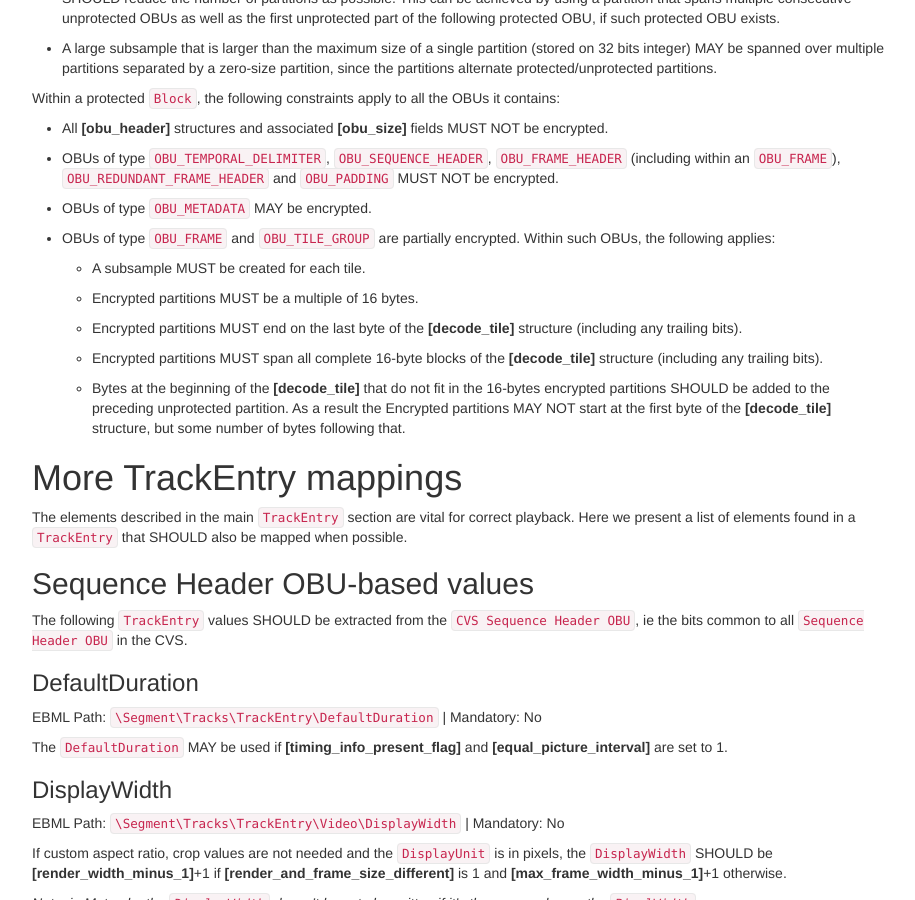
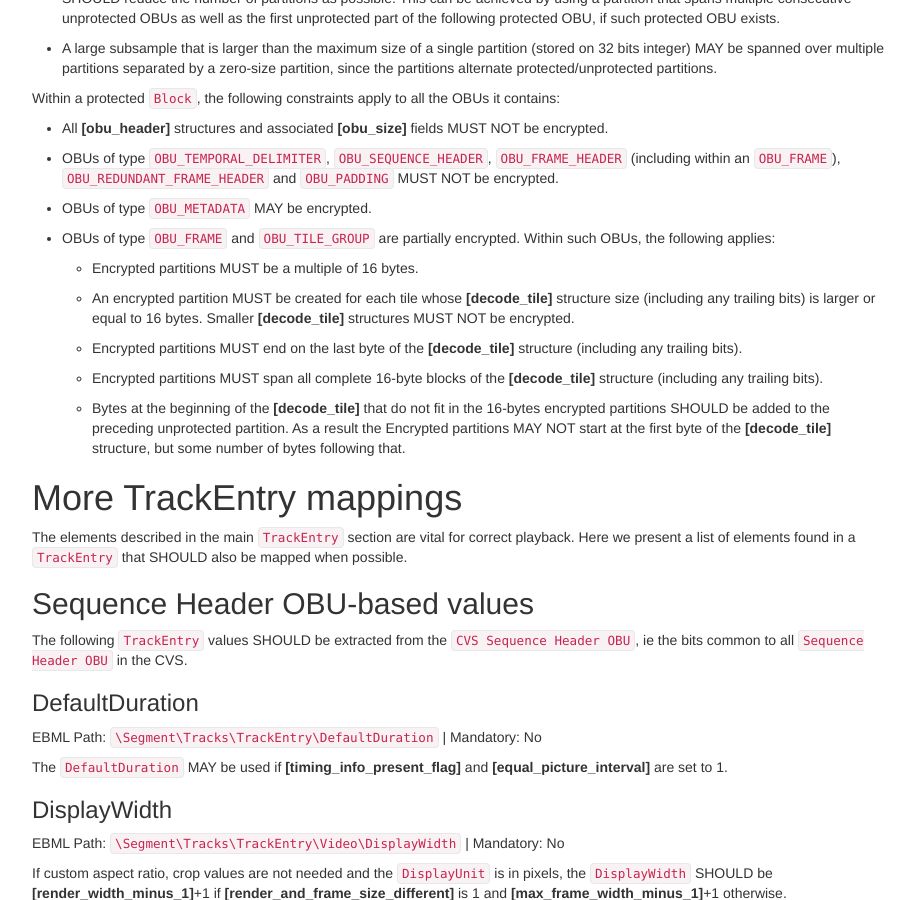
Before and after one commit to ietf-wg-cellar/matroska-specification, a Jekyll site: the page built from codec/av1.md, in a window 1280 px wide and 900 px high, scrolled down 3926 px. Shown: the whole window, without its empty margins (273-1188 px from the left). Built offline with Jekyll 4.4.1, drawn with Linux system fonts in a browser that asks for light colours; our own code applies the rules of GitHub Pages for plain Markdown files.

Commit message:
av1: [decode_tile] smaller than 16 bytes are not encrypted

```diff
--- a/codec/av1.md
+++ b/codec/av1.md
@@ -164,9 +164,9 @@ Within a protected `Block`, the following constraints apply to all the OBUs it c
 
 * OBUs of type `OBU_FRAME` and `OBU_TILE_GROUP` are partially encrypted. Within such OBUs, the following applies:
 
-    * A subsample MUST be created for each tile.
+    * Encrypted partitions MUST be a multiple of 16 bytes.
 
-    * Encrypted partitions MUST be a multiple of 16 bytes.
+    * An encrypted partition MUST be created for each tile whose __[decode_tile]__ structure size (including any trailing bits) is larger or equal to 16 bytes. Smaller __[decode_tile]__ structures MUST NOT be encrypted.
 
     * Encrypted partitions MUST end on the last byte of the __[decode_tile]__ structure (including any trailing bits).
 
```
